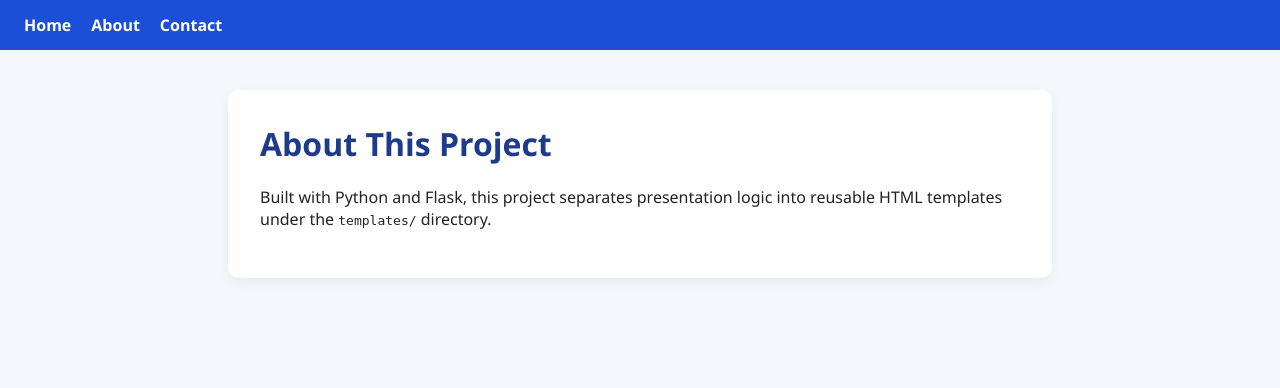
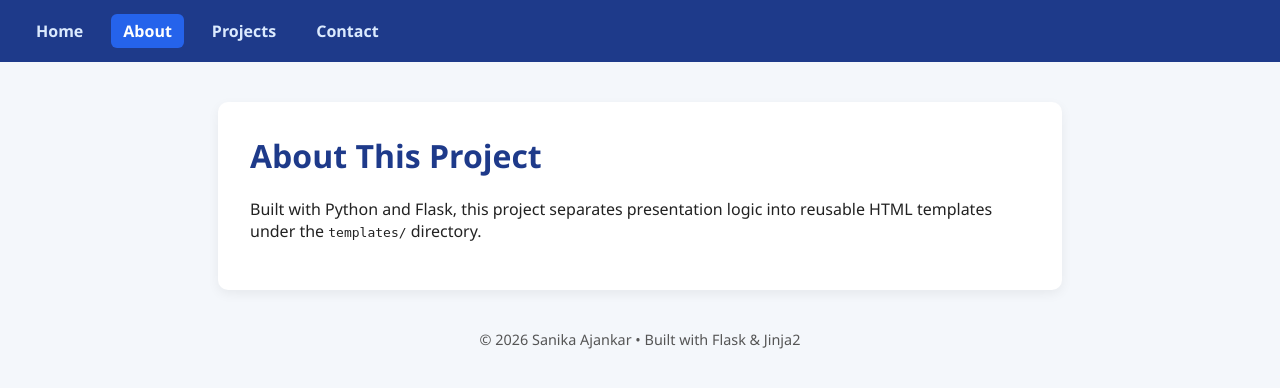
Before and after one commit to sanikaajankar/mini-flask-pages, a Flask app: page /about in a window 1280 px wide. Shown: the top 388 px of the page. Run offline with Flask 3, Linux system fonts and the light colour scheme.

Commit message:
Update base.html for improved navigation and styling

```diff
--- a/templates/base.html
+++ b/templates/base.html
@@ -3,24 +3,33 @@
 <head>
     <meta charset="UTF-8">
     <meta name="viewport" content="width=device-width, initial-scale=1.0">
-    <title>{{ title }} | Mini Flask App</title>
+    <title>{{ title }} | Flask Jinja2 Site</title>
     <style>
         body { font-family: 'Segoe UI', Tahoma, Geneva, Verdana, sans-serif; margin: 0; background: #f4f7fb; color: #222; }
-        nav { background: #1d4ed8; padding: 14px 24px; display: flex; gap: 20px; }
-        nav a { color: #fff; text-decoration: none; font-weight: 600; }
-        nav a:hover { text-decoration: underline; }
-        main { max-width: 760px; margin: 40px auto; background: #fff; padding: 32px; border-radius: 10px; box-shadow: 0 4px 12px rgba(0,0,0,0.06); }
+        nav { background: #1e3a8a; padding: 14px 24px; display: flex; gap: 16px; }
+        nav a { color: #dbeafe; text-decoration: none; font-weight: 600; padding: 6px 12px; border-radius: 6px; }
+        nav a:hover, nav a.active { background: #2563eb; color: #ffffff; }
+        main { max-width: 780px; margin: 40px auto; background: #fff; padding: 32px; border-radius: 10px; box-shadow: 0 4px 12px rgba(0,0,0,0.06); }
         h1 { color: #1e3a8a; margin-top: 0; }
+        footer { text-align: center; color: #555; font-size: 0.9rem; margin-top: 32px; }
     </style>
 </head>
 <body>
-    <nav>
-        <a href="{{ url_for('home') }}">Home</a>
-        <a href="{{ url_for('about') }}">About</a>
-        <a href="{{ url_for('contact') }}">Contact</a>
+    <nav aria-label="Dynamic Main Navigation">
+        {% for item in nav_items %}
+            <a href="{{ url_for(item.endpoint) }}"
+               class="{{ 'active' if request.endpoint == item.endpoint else '' }}">
+                {{ item.name }}
+            </a>
+        {% endfor %}
     </nav>
+
     <main>
         {% block content %}{% endblock %}
     </main>
+
+    <footer>
+        <p>&copy; 2026 Sanika Ajankar &bull; Built with Flask &amp; Jinja2</p>
+    </footer>
 </body>
 </html>
```
